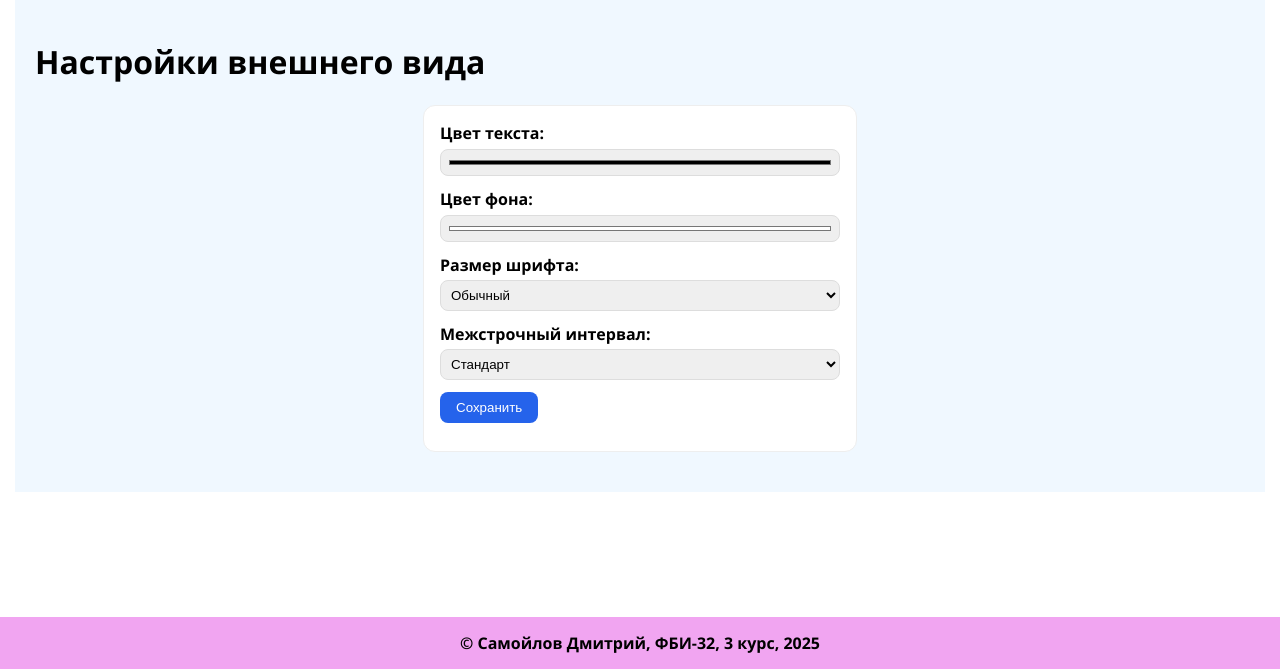
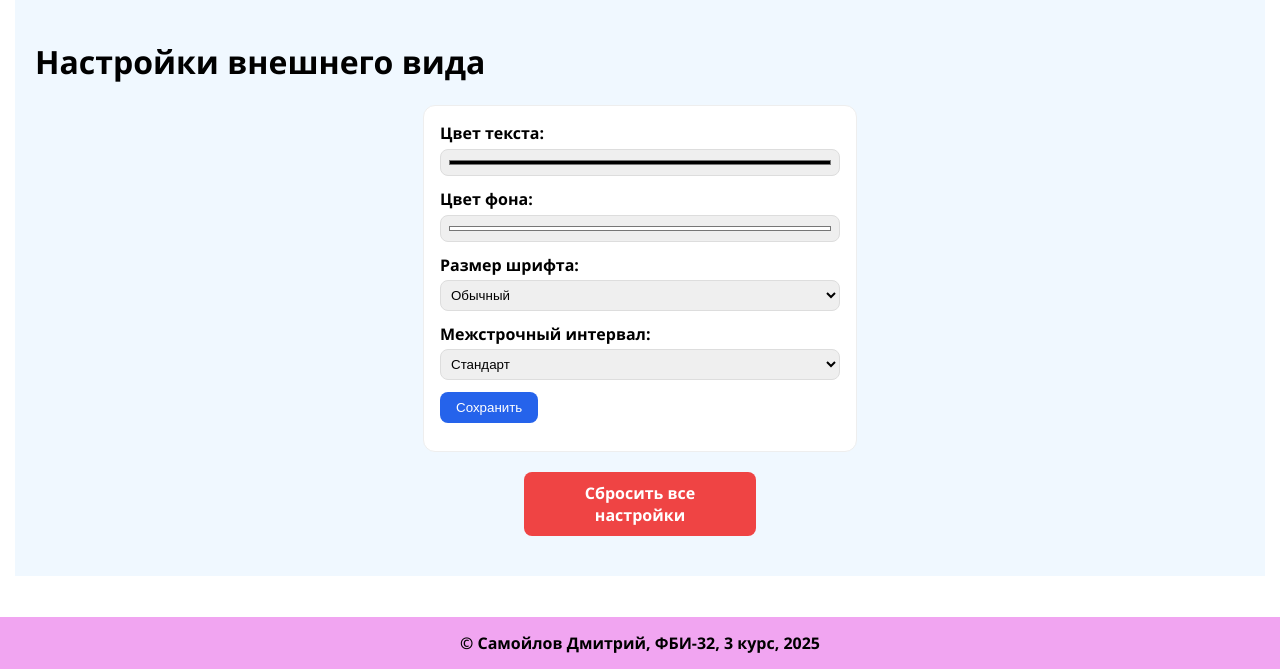
Before and after one commit to slatzzzz1-sudo/web-programming-labs2, a Flask app: page /lab3/settings in a window 1280 px wide. Shown: the part 131-800 px from the top of the page. Run offline with Flask 3, Linux system fonts and the light colour scheme.

Commit message:
Очистка кук

```diff
--- a/lab3.py
+++ b/lab3.py
@@ -107,6 +107,15 @@ def settings():
         fontsize=fontsize,
         lineheight=lineheight
     ))
+    return resp
+
+@lab3.route('/lab3/clear_cookies')
+def clear_cookies():
+    resp = make_response(redirect('/lab3/settings'))
+    resp.delete_cookie('color')
+    resp.delete_cookie('bgcolor')
+    resp.delete_cookie('fontsize')
+    resp.delete_cookie('lineheight')
     return resp
 
 
--- a/templates/lab3/settings.html
+++ b/templates/lab3/settings.html
@@ -38,6 +38,23 @@
         button:hover {
             filter: brightness(1.05);
         }
+        .reset-link {
+            display: inline-block;
+            text-decoration: none;
+            text-align: center;
+            background-color: #ef4444;
+            color: white;
+            padding: 10px 16px;
+            border-radius: 8px;
+            font-weight: 600;
+            transition: 0.2s;
+            margin: 20px auto;
+            width: 200px;
+            display: block;
+        }
+        .reset-link:hover {
+            background-color: #dc2626;
+        }
     </style>
 
     <h1>Настройки внешнего вида</h1>
@@ -76,4 +93,6 @@
             <button type="submit">Сохранить</button>
         </div>
     </form>
+
+    <a class="reset-link" href="{{ url_for('lab3.clear_cookies') }}">Сбросить все настройки</a>
 {% endblock %}
```
